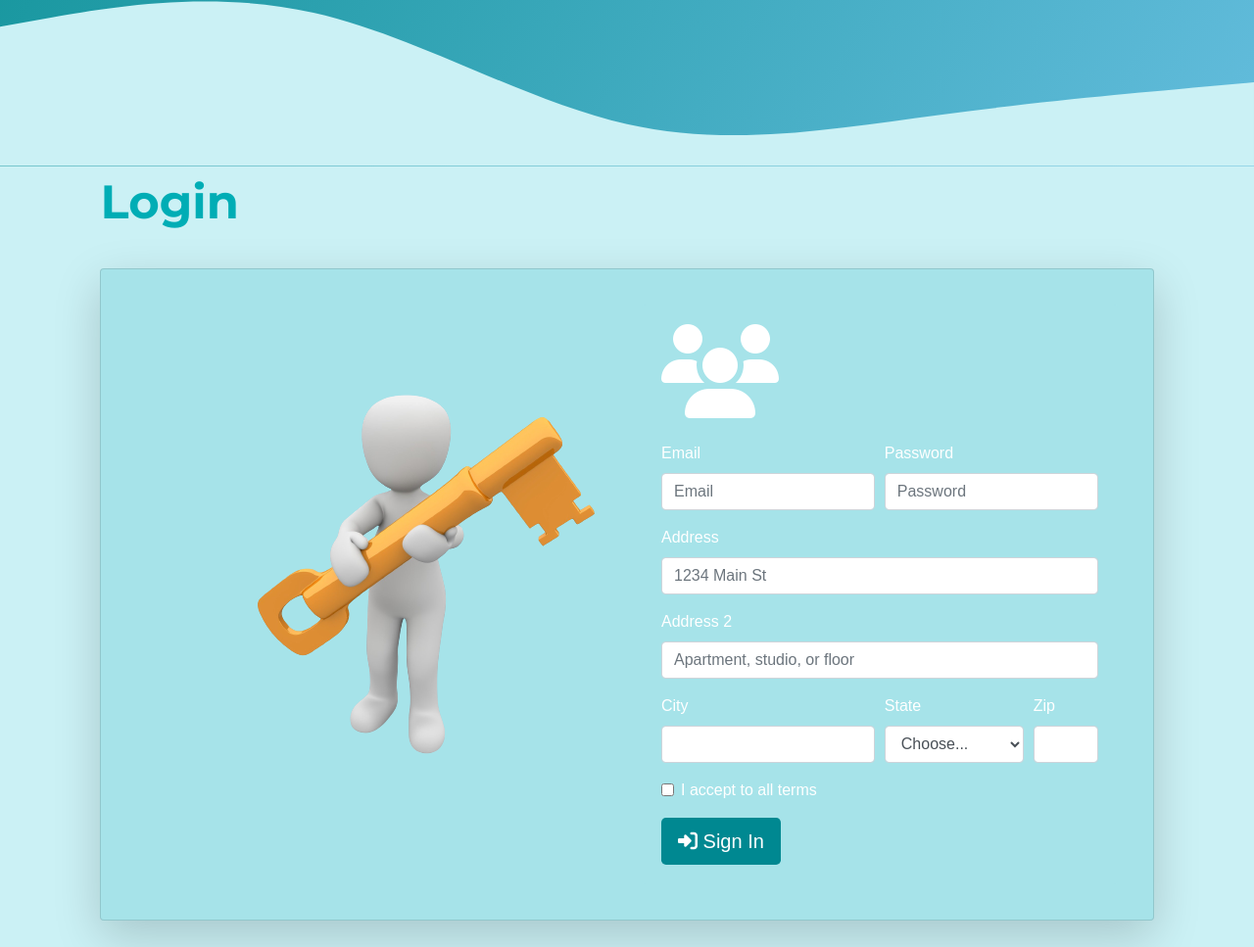
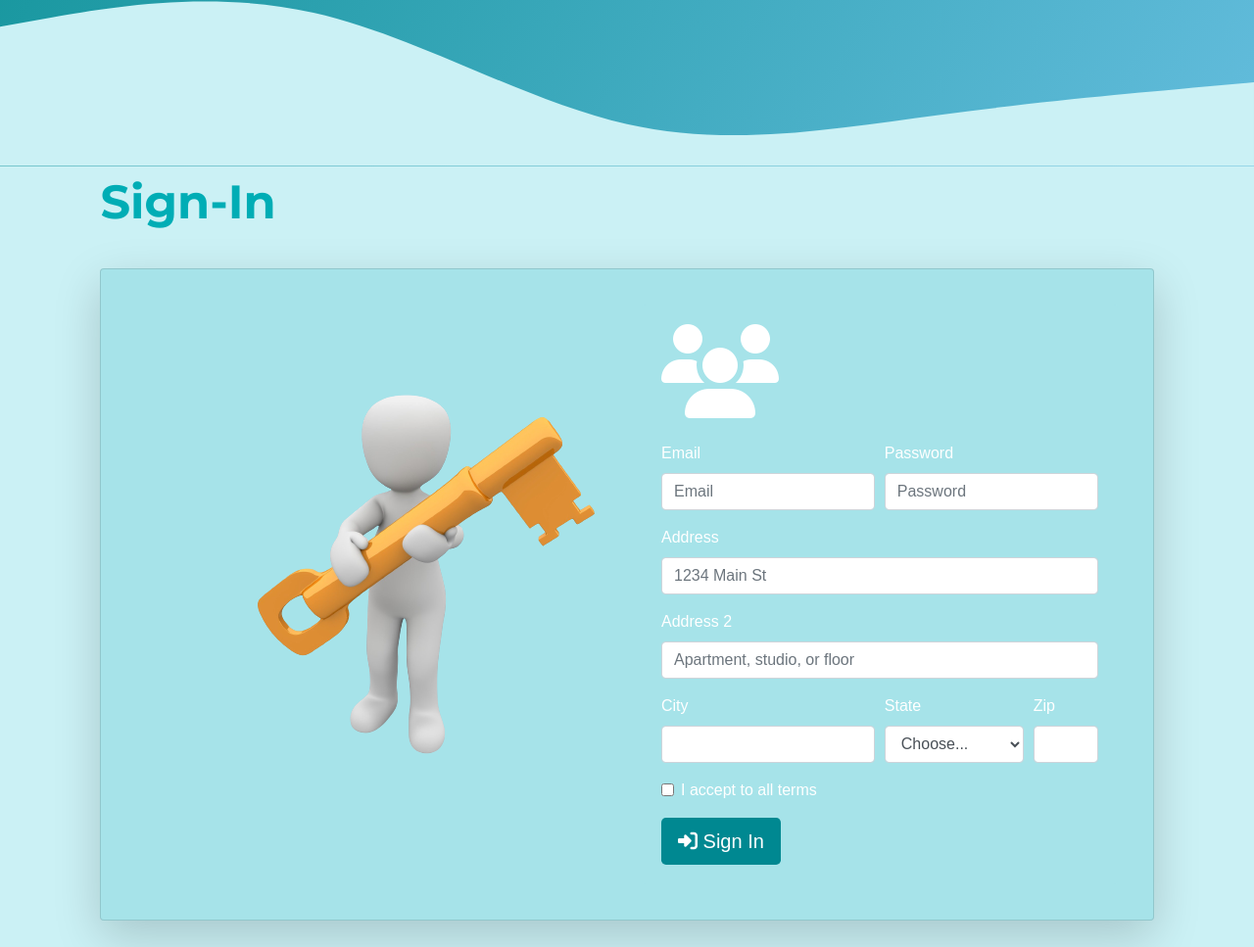
Before and after one commit to mehulraj19/login-page, a plain HTML site: page index.html in a window 1280 px wide. Shown: the part 816-1783 px from the top of the page at 98% size. Drawn offline with nearby package versions, Linux system fonts and the light colour scheme; a web font is replaced by a local one.

Commit message:
Update index.html

```diff
--- a/index.html
+++ b/index.html
@@ -58,7 +58,7 @@
 
 
     <section id="content">
-      <h2>Login</h2>
+      <h2>Sign-In</h2>
       <br>
       <div class="card card-color shadow-lg p-3 mb-5 rounded">
         <div class="card-body">
```
